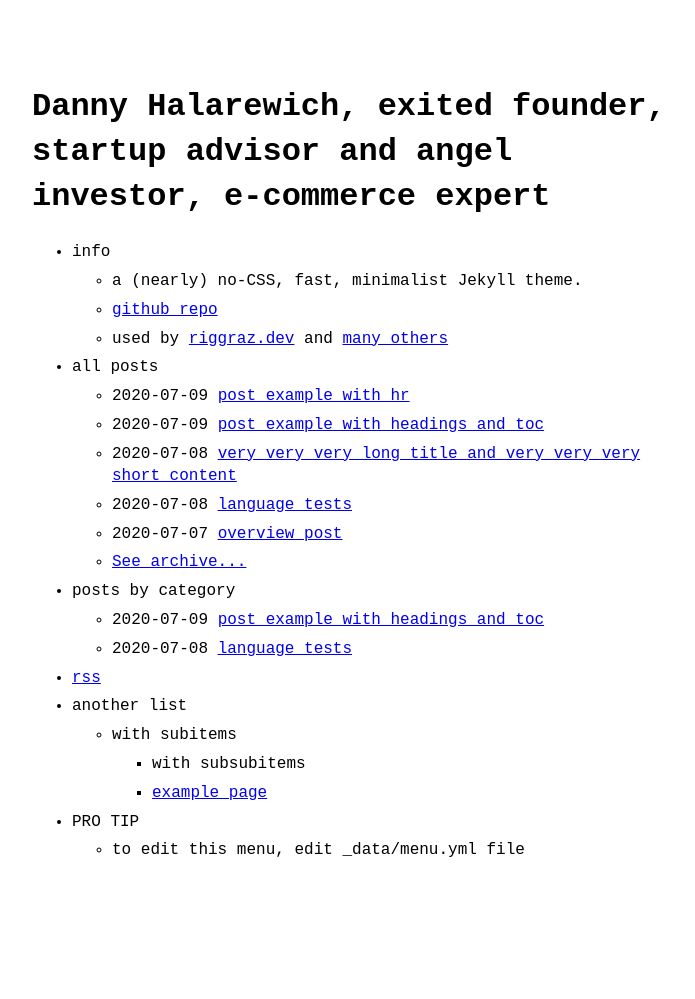
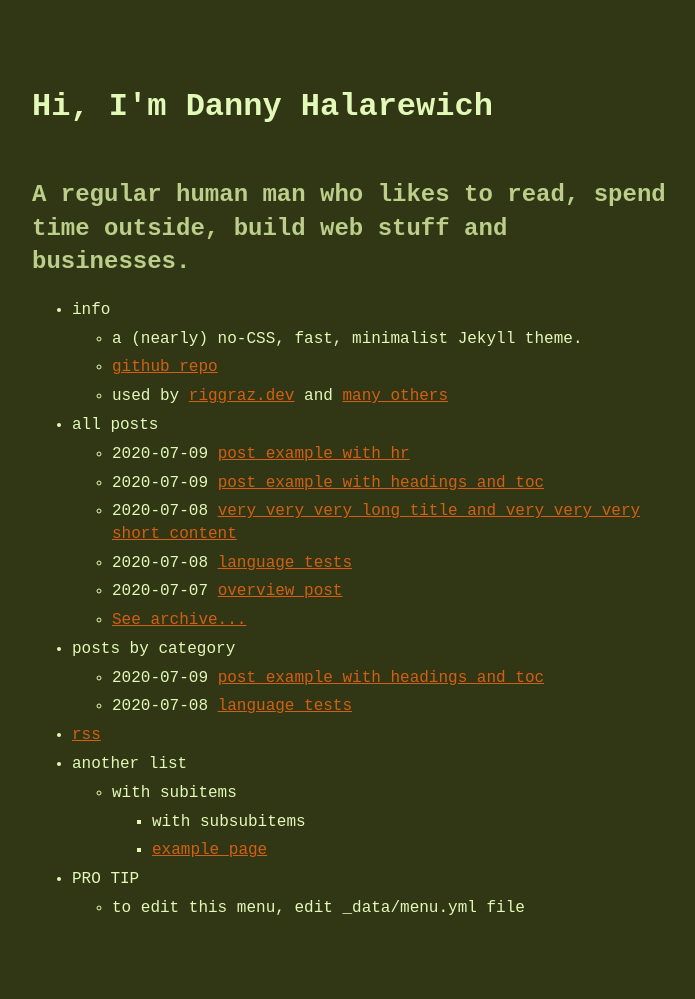
Before and after one commit to dhalarewich/dhalarewich.github.io, a Jekyll site: the page built from index.md, in a window 1280 px wide. Shown: the whole page, without its empty margins (288-983 px from the left). Built offline with Jekyll 4.4.1, drawn with Linux system fonts in a browser that asks for light colours; before the commit the page ends 942 px from its top, so only the background shows below that.

Commit message:
CSS color changes

```diff
--- a/_layouts/home.html
+++ b/_layouts/home.html
@@ -2,7 +2,8 @@
 layout: default
 ---
 <header>
-  <h1>{{ site.title }}</h1>
+  <h1>Hi, I'm Danny Halarewich</h1>
+  <h2>A regular human man who likes to read, spend time outside, build web stuff and businesses.</h2>
   {%-if site.theme_config.show_description-%}
     <p>{{ site.description }}</p>
   {%-endif-%}
--- a/_sass/no-style-please.scss
+++ b/_sass/no-style-please.scss
@@ -1,19 +1,19 @@
 // -------------- THEME SWITCHER -------------- //
-@mixin dark-appearance {
-  filter: invert(1);
-  img {
-    filter: invert(1);
+// @mixin dark-appearance {
+//   filter: invert(1);
+//   img {
+//     filter: invert(1);
 
-    &.ioda { filter: invert(0); }
-  }
-}
+//     &.ioda { filter: invert(0); }
+//   }
+// }
 
-body[a="dark"] { @include dark-appearance; }
+// body[a="dark"] { @include dark-appearance; }
 
 
-@media (prefers-color-scheme: dark) {
-  body[a="auto"] { @include dark-appearance; }
-}
+// @media (prefers-color-scheme: dark) {
+//   body[a="auto"] { @include dark-appearance; }
+// }
 // -------------------------------------------- //
 
 // bg color is also needed in html in order to
@@ -24,7 +24,8 @@ html, body { background: white; }
 html { height: 100%; }
 
 body {
-  color: black;
+  background-color: #313715;
+  color: #E2F9B8;
   font-family: monospace;
   font-size: 16px;
   line-height: 1.4;
@@ -35,13 +36,24 @@ body {
 
 .post-meta { text-align: right; }
 
-h2, h3, h4, h5, h6 { margin-top: 3rem; }
+h2, h3, h4, h5, h6 {
+  color: #BBCE8A;
+  margin-top: 3rem;
+}
 
 hr { margin: 2rem 0; }
 
 p { margin: 1rem 0; }
 
 li { margin: 0.4rem 0; }
+
+a {
+  color: #D16014;
+}
+
+a:hover {
+  filter:brightness(60%)
+}
 
 *:target { background: yellow; }
 
```
